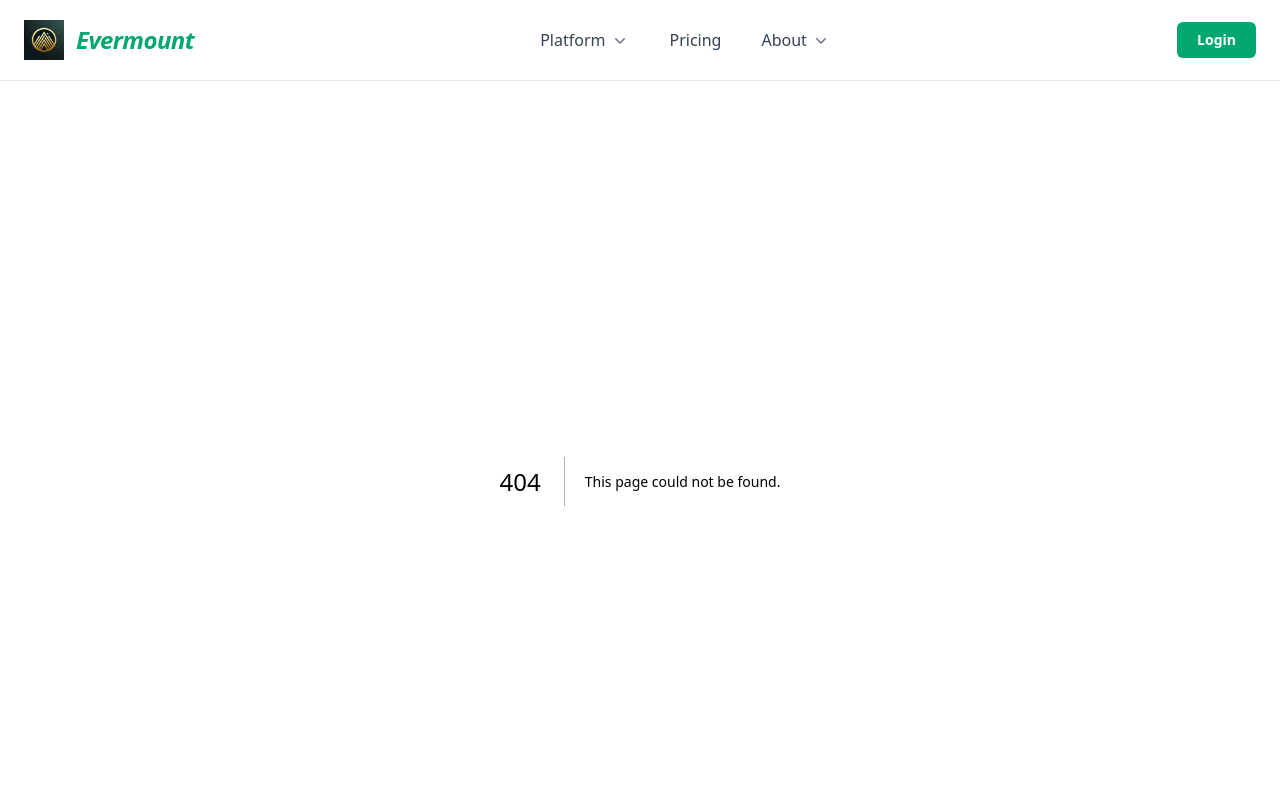
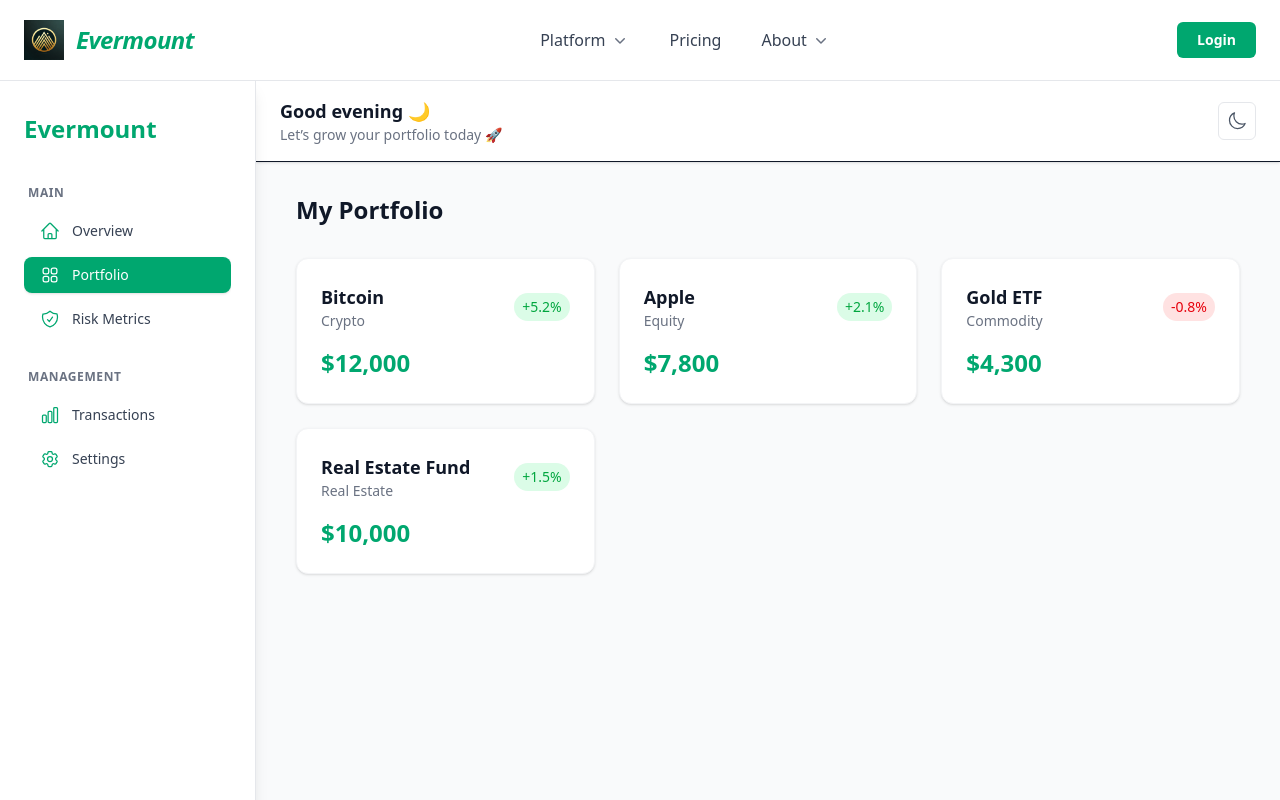
Before and after one commit to danielmawioo/evermount-capital, a Next.js app: page /dashboard/portfolio in a window 1280 px wide. Before the commit this address had no page. Shown: the top 800 px of the page. Built offline with nearby package versions, Linux system fonts and the light colour scheme.

Commit message:
dashboard init code

```diff
--- a/src/app/components/Sidebar.tsx
+++ b/src/app/components/Sidebar.tsx
@@ -1,4 +1,3 @@
-// components/Sidebar.tsx
 "use client";
 
 import Link from "next/link";
@@ -52,7 +51,7 @@ export default function Sidebar({
       {/* Mobile Overlay */}
       <div
         className={clsx(
-          "fixed inset-0 bg-black bg-opacity-30 z-30 md:hidden transition-opacity",
+          "fixed inset-0 bg-black bg-opacity-40 z-30 md:hidden transition-opacity",
           isOpen ? "opacity-100 visible" : "opacity-0 invisible"
         )}
         onClick={toggleSidebar}
@@ -61,21 +60,23 @@ export default function Sidebar({
       {/* Sidebar */}
       <aside
         className={clsx(
-          "fixed md:static z-40 top-0 left-0 h-full w-64 bg-white dark:bg-gray-900 shadow-lg border-r px-6 py-8 flex flex-col space-y-8 transition-transform duration-300",
+          "fixed md:static z-40 top-0 left-0 h-full w-64 bg-white dark:bg-gray-900 shadow-lg border-r border-gray-200 dark:border-gray-800 px-6 py-8 flex flex-col transition-transform duration-300",
           isOpen ? "translate-x-0" : "-translate-x-full md:translate-x-0"
         )}
       >
+        {/* Logo */}
         <Link
           href="/"
-          className="text-2xl font-extrabold text-[#00a76f] dark:text-white"
+          className="text-2xl font-extrabold text-[#00a76f] dark:text-white mb-10"
         >
           Evermount
         </Link>
 
-        <nav className="flex-1 space-y-6">
+        {/* Navigation Sections */}
+        <nav className="flex-1 space-y-8 overflow-y-auto">
           {navItems.map((section) => (
             <div key={section.label}>
-              <p className="text-xs font-semibold text-gray-500 dark:text-gray-400 uppercase mb-2 tracking-wider">
+              <p className="text-xs font-semibold text-gray-500 dark:text-gray-400 uppercase mb-3 tracking-wider pl-1">
                 {section.label}
               </p>
               <div className="space-y-2">
@@ -84,14 +85,19 @@ export default function Sidebar({
                     key={href}
                     href={href}
                     className={clsx(
-                      "flex items-center gap-3 px-3 py-2 rounded-md text-sm font-medium transition",
+                      "flex items-center gap-3 px-4 py-2 rounded-lg text-sm font-medium transition group",
                       pathname === href
-                        ? "bg-[#00a76f] text-white"
+                        ? "bg-[#00a76f] text-white shadow"
                         : "text-gray-700 hover:bg-gray-100 dark:text-gray-300 dark:hover:bg-gray-800"
                     )}
                   >
-                    <Icon className="w-5 h-5" />
-                    {label}
+                    <Icon
+                      className={clsx(
+                        "w-5 h-5",
+                        pathname === href ? "text-white" : "text-[#00a76f]"
+                      )}
+                    />
+                    <span>{label}</span>
                   </Link>
                 ))}
               </div>
--- /dev/null
+++ b/src/app/dashboard/portfolio/page.tsx
@@ -0,0 +1,56 @@
+"use client";
+
+export default function PortfolioPage() {
+  const assets = [
+    { name: "Bitcoin", value: "$12,000", change: "+5.2%", type: "Crypto" },
+    { name: "Apple", value: "$7,800", change: "+2.1%", type: "Equity" },
+    { name: "Gold ETF", value: "$4,300", change: "-0.8%", type: "Commodity" },
+    {
+      name: "Real Estate Fund",
+      value: "$10,000",
+      change: "+1.5%",
+      type: "Real Estate",
+    },
+  ];
+
+  return (
+    <div className="space-y-8">
+      <h1 className="text-2xl font-bold text-gray-900 dark:text-white">
+        My Portfolio
+      </h1>
+
+      <div className="grid sm:grid-cols-2 lg:grid-cols-3 gap-6">
+        {assets.map((asset, i) => (
+          <div
+            key={i}
+            className="bg-white dark:bg-gray-800 border border-gray-100 dark:border-gray-700 rounded-xl p-6 shadow-sm hover:shadow-md transition"
+          >
+            <div className="flex items-center justify-between">
+              <div>
+                <h2 className="text-lg font-semibold text-gray-900 dark:text-white">
+                  {asset.name}
+                </h2>
+                <p className="text-sm text-gray-500 dark:text-gray-400">
+                  {asset.type}
+                </p>
+              </div>
+              <div
+                className={`text-sm font-medium px-2 py-1 rounded-full ${
+                  asset.change.startsWith("+")
+                    ? "bg-green-100 text-green-600 dark:bg-green-900 dark:text-green-300"
+                    : "bg-red-100 text-red-600 dark:bg-red-900 dark:text-red-300"
+                }`}
+              >
+                {asset.change}
+              </div>
+            </div>
+
+            <div className="mt-4 text-2xl font-bold text-[#00a76f] dark:text-green-400">
+              {asset.value}
+            </div>
+          </div>
+        ))}
+      </div>
+    </div>
+  );
+}
--- /dev/null
+++ b/src/app/dashboard/risk/page.tsx
@@ -0,0 +1,41 @@
+"use client";
+
+export default function RiskMetricsPage() {
+  const metrics = [
+    { name: "Max Drawdown", value: "5.2%" },
+    { name: "Volatility", value: "2.7%" },
+    { name: "Sharpe Ratio", value: "1.23" },
+    { name: "Beta", value: "0.86" },
+    { name: "Exposure", value: "Moderate" },
+  ];
+
+  return (
+    <div className="space-y-8">
+      <h1 className="text-2xl font-bold text-gray-900 dark:text-white">
+        Risk Metrics Overview
+      </h1>
+
+      <p className="text-sm text-gray-600 dark:text-gray-400 max-w-2xl">
+        These key indicators help evaluate portfolio risk using our AI-backed
+        quant models and over a decade of backtested data. Keep track of
+        exposure, volatility, and reward-to-risk ratios in real-time.
+      </p>
+
+      <div className="grid sm:grid-cols-2 lg:grid-cols-3 gap-6">
+        {metrics.map((metric, i) => (
+          <div
+            key={i}
+            className="bg-white dark:bg-gray-800 rounded-xl border border-gray-100 dark:border-gray-700 shadow-sm hover:shadow-md transition p-6"
+          >
+            <h2 className="text-sm font-medium text-gray-500 dark:text-gray-400 mb-1 uppercase tracking-wide">
+              {metric.name}
+            </h2>
+            <div className="text-2xl font-bold text-[#00a76f] dark:text-green-400">
+              {metric.value}
+            </div>
+          </div>
+        ))}
+      </div>
+    </div>
+  );
+}
--- /dev/null
+++ b/src/app/dashboard/setting/page.tsx
@@ -0,0 +1,59 @@
+"use client";
+
+export default function SettingsPage() {
+  return (
+    <div className="max-w-xl mx-auto space-y-8">
+      <h1 className="text-2xl font-bold text-gray-800 dark:text-white">
+        Account Settings
+      </h1>
+
+      <form className="space-y-6 bg-white dark:bg-gray-900 p-6 rounded-xl shadow">
+        {/* Full Name */}
+        <div>
+          <label className="block text-sm font-medium text-gray-700 dark:text-gray-300 mb-1">
+            Full Name
+          </label>
+          <input
+            type="text"
+            defaultValue="John Doe"
+            className="w-full px-4 py-2 border border-gray-300 dark:border-gray-700 rounded-md bg-white dark:bg-gray-800 text-gray-800 dark:text-white placeholder-gray-400 dark:placeholder-gray-500 focus:outline-none focus:ring-2 focus:ring-[#00a76f]"
+          />
+        </div>
+
+        {/* Email Address */}
+        <div>
+          <label className="block text-sm font-medium text-gray-700 dark:text-gray-300 mb-1">
+            Email Address
+          </label>
+          <input
+            type="email"
+            defaultValue="john@example.com"
+            className="w-full px-4 py-2 border border-gray-300 dark:border-gray-700 rounded-md bg-white dark:bg-gray-800 text-gray-800 dark:text-white placeholder-gray-400 dark:placeholder-gray-500 focus:outline-none focus:ring-2 focus:ring-[#00a76f]"
+          />
+        </div>
+
+        {/* Password */}
+        <div>
+          <label className="block text-sm font-medium text-gray-700 dark:text-gray-300 mb-1">
+            Password
+          </label>
+          <input
+            type="password"
+            placeholder="••••••••"
+            className="w-full px-4 py-2 border border-gray-300 dark:border-gray-700 rounded-md bg-white dark:bg-gray-800 text-gray-800 dark:text-white placeholder-gray-400 dark:placeholder-gray-500 focus:outline-none focus:ring-2 focus:ring-[#00a76f]"
+          />
+        </div>
+
+        {/* Submit Button */}
+        <div className="pt-4">
+          <button
+            type="submit"
+            className="w-full bg-[#00a76f] text-white py-2 px-6 rounded-md font-semibold hover:bg-emerald-700 transition"
+          >
+            Save Changes
+          </button>
+        </div>
+      </form>
+    </div>
+  );
+}
--- /dev/null
+++ b/src/app/dashboard/transactions/page.tsx
@@ -0,0 +1,60 @@
+"use client";
+
+export default function TransactionsPage() {
+  const txns = [
+    { date: "Apr 5, 2024", asset: "Bitcoin", type: "Buy", amount: "$5,000" },
+    { date: "Apr 3, 2024", asset: "Apple", type: "Sell", amount: "$3,200" },
+    {
+      date: "Mar 29, 2024",
+      asset: "Real Estate",
+      type: "Dividend",
+      amount: "$600",
+    },
+  ];
+
+  return (
+    <div className="space-y-8">
+      <h1 className="text-2xl font-bold text-gray-800 dark:text-white">
+        Transaction History
+      </h1>
+
+      <div className="overflow-auto rounded-lg shadow">
+        <table className="min-w-full text-sm bg-white dark:bg-gray-900 text-left border border-gray-100 dark:border-gray-800">
+          <thead className="bg-gray-50 dark:bg-gray-800 text-gray-600 dark:text-gray-300 uppercase text-xs tracking-wider">
+            <tr>
+              <th className="p-4">Date</th>
+              <th className="p-4">Asset</th>
+              <th className="p-4">Type</th>
+              <th className="p-4">Amount</th>
+            </tr>
+          </thead>
+          <tbody className="text-gray-700 dark:text-gray-200 divide-y divide-gray-100 dark:divide-gray-800">
+            {txns.map((txn, i) => (
+              <tr
+                key={i}
+                className="hover:bg-gray-50 dark:hover:bg-gray-800 transition"
+              >
+                <td className="p-4">{txn.date}</td>
+                <td className="p-4">{txn.asset}</td>
+                <td className="p-4">
+                  <span
+                    className={`px-2 py-1 rounded-full text-xs font-medium ${
+                      txn.type === "Buy"
+                        ? "bg-green-100 text-green-700 dark:bg-green-900/30 dark:text-green-300"
+                        : txn.type === "Sell"
+                        ? "bg-red-100 text-red-700 dark:bg-red-900/30 dark:text-red-300"
+                        : "bg-blue-100 text-blue-700 dark:bg-blue-900/30 dark:text-blue-300"
+                    }`}
+                  >
+                    {txn.type}
+                  </span>
+                </td>
+                <td className="p-4 font-semibold">{txn.amount}</td>
+              </tr>
+            ))}
+          </tbody>
+        </table>
+      </div>
+    </div>
+  );
+}
```
